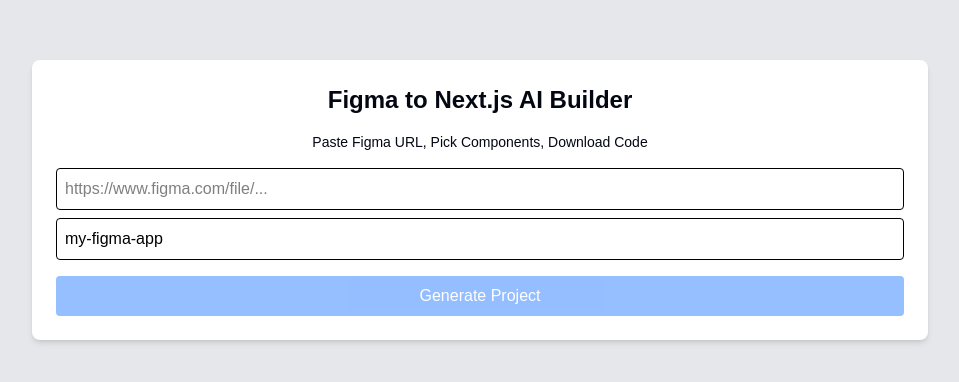
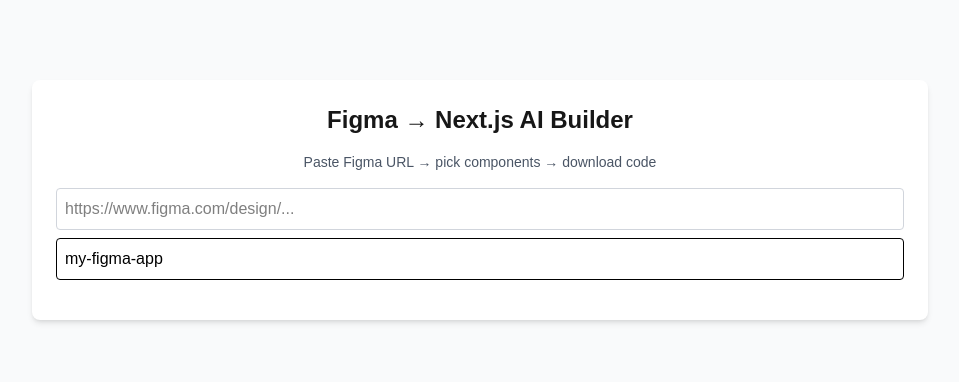
Before and after one commit to m0bar3z/figma-to-tsx-ai, a Next.js app: page / in a window 1280 px wide. Shown: the part 200-582 px from the top of the page, without its empty margins (160-1119 px from the left). Built offline with nearby package versions, Linux system fonts and the light colour scheme.

Commit message:
feat(zip): zip download for multiple components selection

```diff
--- a/package.json
+++ b/package.json
@@ -10,7 +10,9 @@
     "format": "biome format --write"
   },
   "dependencies": {
+    "file-saver": "^2.0.5",
     "fs-extra": "^11.3.2",
+    "jszip": "^3.10.1",
     "next": "16.0.1",
     "react": "19.2.0",
     "react-dom": "19.2.0"
--- a/src/app/page.tsx
+++ b/src/app/page.tsx
@@ -1,30 +1,33 @@
 "use client";
-
+import saveAs from "file-saver";
+import JSZip from "jszip";
 import { useCallback, useEffect, useState } from "react";
 
 export default function Home() {
+  const [url, setUrl] = useState("");
+  const [projectName, setProjectName] = useState("my-figma-app");
+  const [status, setStatus] = useState("");
+  const [loading, setLoading] = useState(false);
+
   const [parsed, setParsed] = useState<{
     fileKey: string;
     nodeId: string | null;
   } | null>(null);
+  const [figmaData, setFigmaData] = useState<any>(null);
+  const [components, setComponents] = useState<Array<{ id: string; name: string }>>([]);
+  const [thumbnails, setThumbnails] = useState<Record<string, string>>({});
+  const [selectedIds, setSelectedIds] = useState<Set<string>>(new Set());
+  const [generated, setGenerated] = useState<Array<{ name: string; code: string }>>([]);
 
-  const [url, setUrl] = useState("");
-  const [projectName, setProjectName] = useState("my-figma-app");
-  const [status, setStatus] = useState("");
-  const [isLoading, setIsLoading] = useState(false);
-
-  const parseFigmaUrl = useCallback((url: string) => {
+  const parseFigmaUrl = useCallback((url: string): { fileKey: string; nodeId: string | null } | null => {
     if (!url.trim()) return null;
     try {
-      const trimmedUrl = new URL(url.trim());
-      if (!trimmedUrl.hostname.endsWith("figma.com")) return null;
-
-      const match = trimmedUrl.pathname.match(/\/(?:file|design|proto|fig|community)\/([a-zA-Z0-9]{22})/);
+      const u = new URL(url.trim());
+      if (!u.hostname.endsWith("figma.com")) return null;
+      const match = u.pathname.match(/\/(?:file|design|proto|fig|community)\/([a-zA-Z0-9]{22})/);
       if (!match) return null;
-
-      let nodeId = trimmedUrl.searchParams.get("node-id");
+      let nodeId = u.searchParams.get("node-id");
       if (nodeId) nodeId = nodeId.replace(/-/g, ":");
-
       return { fileKey: match[1], nodeId };
     } catch {
       return null;
@@ -33,63 +36,158 @@
 
   useEffect(() => {
     setParsed(parseFigmaUrl(url));
+    setFigmaData(null);
+    setComponents([]);
+    setGenerated([]);
+    setSelectedIds(new Set());
   }, [url, parseFigmaUrl]);
 
-  const handleGenerate = async () => {
-    setIsLoading(true);
+  const handleLoadFile = async () => {
+    if (!parsed) return;
+    setLoading(true);
+    setStatus("Fetching Figma file...");
+    try {
+      const res = await fetch("/api/figma", {
+        method: "POST",
+        body: JSON.stringify({ fileKey: parsed.fileKey }),
+        headers: { "Content-Type": "application/json" },
+      });
+      if (!res.ok) throw new Error((await res.json()).error || "Failed");
+      const data = await res.json();
+      setFigmaData(data);
 
-    setStatus("Fetching Figma data...");
+      const comps: Array<{ id: string; name: string }> = [];
+      data.document.children.forEach((page: any) => {
+        collectComponents(page, comps);
+      });
+      setComponents(comps);
+      if (comps.length === 0) throw new Error("No frames/components found");
+
+      const nodeIds = comps.map((c) => c.id);
+      const imgRes = await fetch("/api/figma-images", {
+        method: "POST",
+        body: JSON.stringify({ fileKey: parsed.fileKey, nodeIds }),
+        headers: { "Content-Type": "application/json" },
+      });
+      if (imgRes.ok) {
+        const imgs = await imgRes.json();
+        setThumbnails(imgs);
+      }
+
+      if (parsed.nodeId) {
+        const pre = comps.find((c) => c.id === parsed.nodeId);
+        if (pre) setSelectedIds(new Set([pre.id]));
+      }
+
+      setStatus(`Loaded ${comps.length} components`);
+    } catch (error: any) {
+      setStatus(`Error: ${error.message}`);
+    }
+    setLoading(false);
+  };
+
+  function collectComponents(node: any, result: Array<{ id: string; name: string }> = []) {
+    if (!node || node.visible === false) return;
+    const isSelectable =
+      ["FRAME", "COMPONENT", "COMPONENT_SET"].includes(node.type) &&
+      node.children?.length > 0 &&
+      !node.name.startsWith("_");
+    if (isSelectable) {
+      result.push({ id: node.id, name: node.name || "Unnamed" });
+    }
+    node.children?.forEach((child: any) => collectComponents(child, result));
+  }
+
+  const toggleSelect = (id: string) => {
+    const newSet = new Set(selectedIds);
+    if (newSet.has(id)) newSet.delete(id);
+    else newSet.add(id);
+    setSelectedIds(newSet);
+  };
+
+  const handleGenerateMultiple = async () => {
+    if (selectedIds.size === 0 || !parsed) return;
+    setLoading(true);
+    setGenerated([]);
+    setStatus("Fetching selected nodes...");
 
     try {
-      const figmaRes = await fetch("/api/figma", {
+      const selIds = Array.from(selectedIds);
+      const nodesRes = await fetch("/api/figma", {
         method: "POST",
-        body: JSON.stringify({ url }),
+        body: JSON.stringify({ fileKey: parsed.fileKey, nodeIds: selIds }),
         headers: { "Content-Type": "application/json" },
       });
-      const figmaData = await figmaRes.json();
+      if (!nodesRes.ok) throw new Error("Failed to fetch nodes");
+      const nodesData = await nodesRes.json();
 
-      if (!figmaRes.ok) throw new Error(figmaData.error);
+      const gens: Array<{ name: string; code: string }> = [];
+      for (let i = 0; i < selIds.length; i++) {
+        const id = selIds[i];
+        const nodeInfo = nodesData.nodes[id];
+        if (!nodeInfo) continue;
+        const figmaJson = nodeInfo.document;
+        const compName = components.find((c) => c.id === id)?.name || "Component";
 
-      setStatus("Generating AI code...");
+        setStatus(`Generating ${compName} (${i + 1}/${selIds.length})...`);
+
         const codeRes = await fetch("/api/generate-code", {
           method: "POST",
-        body: JSON.stringify({ figmaJson: figmaData }),
+          body: JSON.stringify({ figmaJson, componentName: compName }),
           headers: { "Content-Type": "application/json" },
         });
+        if (!codeRes.ok) throw new Error("Code generation failed");
         const { code } = await codeRes.json();
 
-      if (!codeRes.ok) throw new Error(code.error);
+        const fileName = toPascalCase(compName) + ".tsx";
+        gens.push({ name: fileName, code });
+      }
+      setGenerated(gens);
+      setStatus(`Success! ${gens.length} components generated`);
+    } catch (error: any) {
+      setStatus(`Error: ${error.message}`);
+    }
+    setLoading(false);
+  };
 
-      setStatus("Saving component...");
-      const saveRes = await fetch("/api/save-component", {
-        method: "POST",
-        body: JSON.stringify({ projectName, componentName: "FigmaComponent", code }),
-        headers: { "Content-Type": "application/json" },
-      });
-
-      if (!saveRes.ok) throw new Error((await saveRes.json()).error);
-
-      setStatus(`Success! Component generated at ./generated/${projectName}/FigmaComponent.tsx`);
-    } catch (error) {
-      setStatus(`Error: ${(error as Error).message}`);
+  function toPascalCase(str: string): string {
+    return str
+      .replace(/[^a-zA-Z0-9]+/g, " ")
+      .replace(/\w+/g, (w) => w[0].toUpperCase() + w.slice(1).toLowerCase())
+      .replace(/ /g, "");
   }
 
-    setIsLoading(false);
+  const copyToClipboard = (text: string) => {
+    navigator.clipboard.writeText(text);
+    setStatus("Copied!");
+  };
+
+  const downloadSingle = (filename: string, code: string) => {
+    const blob = new Blob([code], { type: "text/tsx" });
+    saveAs(blob, filename);
+  };
+
+  const downloadZip = async () => {
+    const zip = new JSZip();
+    const folder = zip.folder(projectName || "figma-components");
+    generated.forEach((g) => folder?.file(g.name, g.code));
+    const blob = await zip.generateAsync({ type: "blob" });
+    saveAs(blob, `${projectName || "figma-components"}.zip`);
   };
 
   return (
-    <main className="min-h-screen bg-gray-200 flex items-center justify-center p-4">
+    <div className="min-h-screen bg-gray-50 flex items-center justify-center p-4">
       <div className="max-w-4xl w-full bg-white rounded-lg shadow-md p-6">
-        <h1 className="text-2xl font-bold mb-4 text-gray-950 text-center">Figma to Next.js AI Builder</h1>
+        <h1 className="text-2xl font-bold mb-4 text-center">Figma → Next.js AI Builder</h1>
 
-        <p className="text-sm text-gray-950 mb-4 text-center">Paste Figma URL, Pick Components, Download Code</p>
+        <p className="text-sm text-gray-600 mb-4 text-center">Paste Figma URL → pick components → download code</p>
 
         <input
           type="url"
           value={url}
           onChange={(e) => setUrl(e.target.value)}
-          placeholder="https://www.figma.com/file/..."
-          className="w-full p-2 border text-black rounded mb-2"
+          placeholder="https://www.figma.com/design/..."
+          className={`w-full p-2 border rounded mb-2 ${parsed ? "border-green-500" : url ? "border-red-500" : "border-gray-300"} text-black`}
         />
         {!parsed && url && <p className="text-red-600 text-sm mb-2">Invalid Figma URL</p>}
         {parsed && <p className="text-green-600 text-sm mb-2">Valid → fileKey: {parsed.fileKey}</p>}
@@ -98,25 +196,103 @@
           type="text"
           value={projectName}
           onChange={(e) => setProjectName(e.target.value)}
-          placeholder="Project name (e.g., my-app)"
-          className="w-full text-black p-2 border rounded mb-4"
+          placeholder="Project name"
+          className="w-full p-2 border rounded mb-4 text-black"
         />
 
+        {parsed && !figmaData && (
           <button
-          onClick={handleGenerate}
-          disabled={!url || isLoading}
-          className="w-full bg-blue-500 text-white p-2 rounded disabled:opacity-50"
+            onClick={handleLoadFile}
+            disabled={loading}
+            className="w-full bg-purple-600 text-white p-2 rounded mb-4 disabled:opacity-50"
           >
-          {isLoading ? "Generating..." : "Generate Project"}
+            {loading ? "Loading..." : "Load Figma File"}
           </button>
+        )}
+
+        {/* Component Gallery */}
+        {components.length > 0 && (
+          <>
+            <h2 className="text-xl font-semibold mb-4">Select Components ({selectedIds.size} selected)</h2>
+            <button onClick={() => setSelectedIds(new Set(components.map((c) => c.id)))} className="mb-4 text-blue-600">
+              Select All
+            </button>
+            <div className="grid grid-cols-2 md:grid-cols-3 lg:grid-cols-4 gap-4 mb-8">
+              {components.map((c) => (
+                <div
+                  key={c.id}
+                  className={`border-2 rounded-lg p-3 cursor-pointer transition-all ${selectedIds.has(c.id) ? "border-blue-500 bg-blue-50" : "border-gray-300"}`}
+                  onClick={() => toggleSelect(c.id)}
+                >
+                  {thumbnails[c.id] ? (
+                    <img
+                      src={thumbnails[c.id]!}
+                      alt={c.name}
+                      className="w-full h-32 object-contain bg-gray-100 rounded"
+                    />
+                  ) : (
+                    <div className="w-full h-32 bg-gray-200 rounded flex items-center justify-center text-xs">
+                      No preview
+                    </div>
+                  )}
+                  <div className="flex items-center mt-2">
+                    <input
+                      type="checkbox"
+                      checked={selectedIds.has(c.id)}
+                      onChange={() => toggleSelect(c.id)}
+                      onClick={(e) => e.stopPropagation()}
+                    />
+                    <span className="ml-2 text-sm font-medium truncate">{c.name}</span>
+                  </div>
+                </div>
+              ))}
+            </div>
+
+            <button
+              onClick={handleGenerateMultiple}
+              disabled={loading || selectedIds.size === 0}
+              className="w-full bg-blue-600 text-white p-3 rounded disabled:opacity-50"
+            >
+              {loading ? "Generating..." : `Generate ${selectedIds.size} Component${selectedIds.size > 1 ? "s" : ""}`}
+            </button>
+          </>
+        )}
+
+        {/* Generated Output */}
+        {generated.length > 0 && (
+          <div className="mt-12">
+            <h2 className="text-xl font-semibold mb-4">Generated Components</h2>
+            {generated.map((g) => (
+              <div key={g.name} className="mb-8 border rounded-lg p-4 bg-gray-50">
+                <h3 className="font-bold mb-2">{g.name}</h3>
+                <pre className="bg-gray-900 text-gray-100 p-4 rounded overflow-x-auto text-xs max-h-96">{g.code}</pre>
+                <div className="mt-2 flex gap-2">
+                  <button onClick={() => copyToClipboard(g.code)} className="bg-gray-700 text-white px-3 py-1 rounded">
+                    Copy
+                  </button>
+                  <button
+                    onClick={() => downloadSingle(g.name, g.code)}
+                    className="bg-green-600 text-white px-3 py-1 rounded"
+                  >
+                    Download
+                  </button>
+                </div>
+              </div>
+            ))}
+            <button onClick={downloadZip} className="w-full bg-green-600 text-white p-3 rounded mt-4">
+              Download All as ZIP
+            </button>
+          </div>
+        )}
+
         {status && (
           <p
-            className={`mt-4 p-2 rounded ${status.includes("Error") ? "bg-red-100 text-red-700" : "bg-green-100 text-green-700"}`}
+            className={`mt-4 p-3 rounded ${status.includes("Error") || status.includes("Invalid") ? "bg-red-100 text-red-700" : "bg-green-100 text-green-700"}`}
           >
             {status}
           </p>
         )}
       </div>
-    </main>
+    </div>
   );
 }
```
Also changed, not shown: 1 other file (tests, documents, lock files or other folders). Lines whose indentation alone changed are shown as unchanged.
